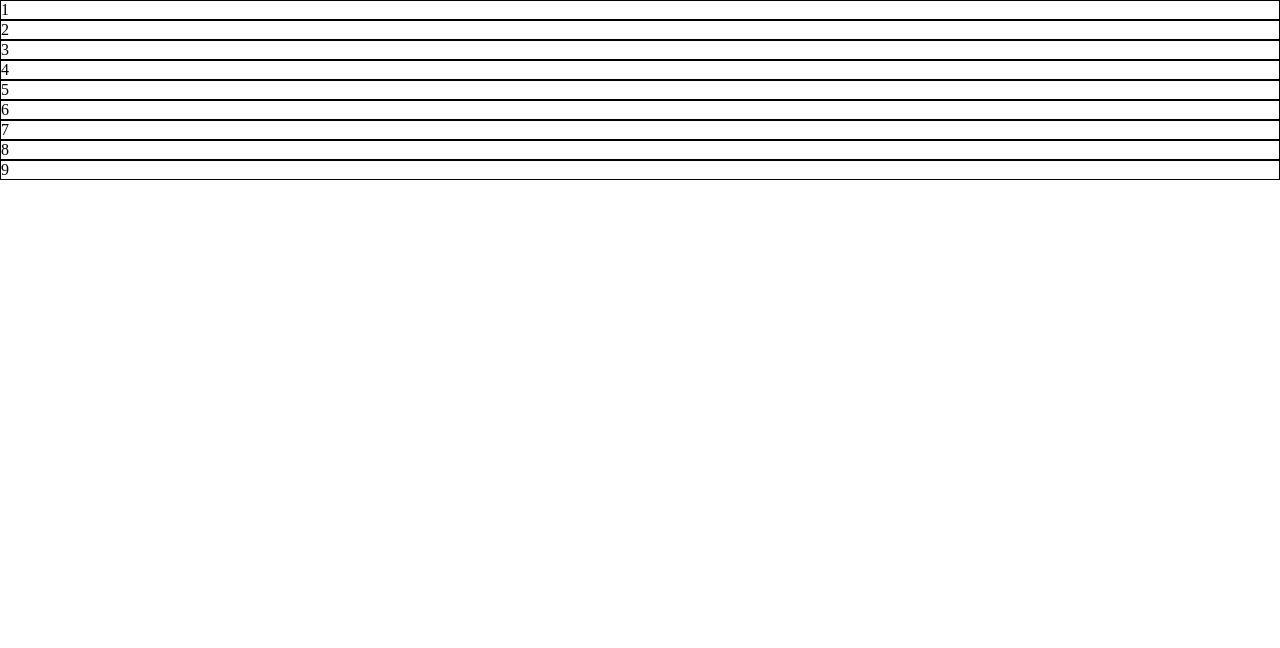
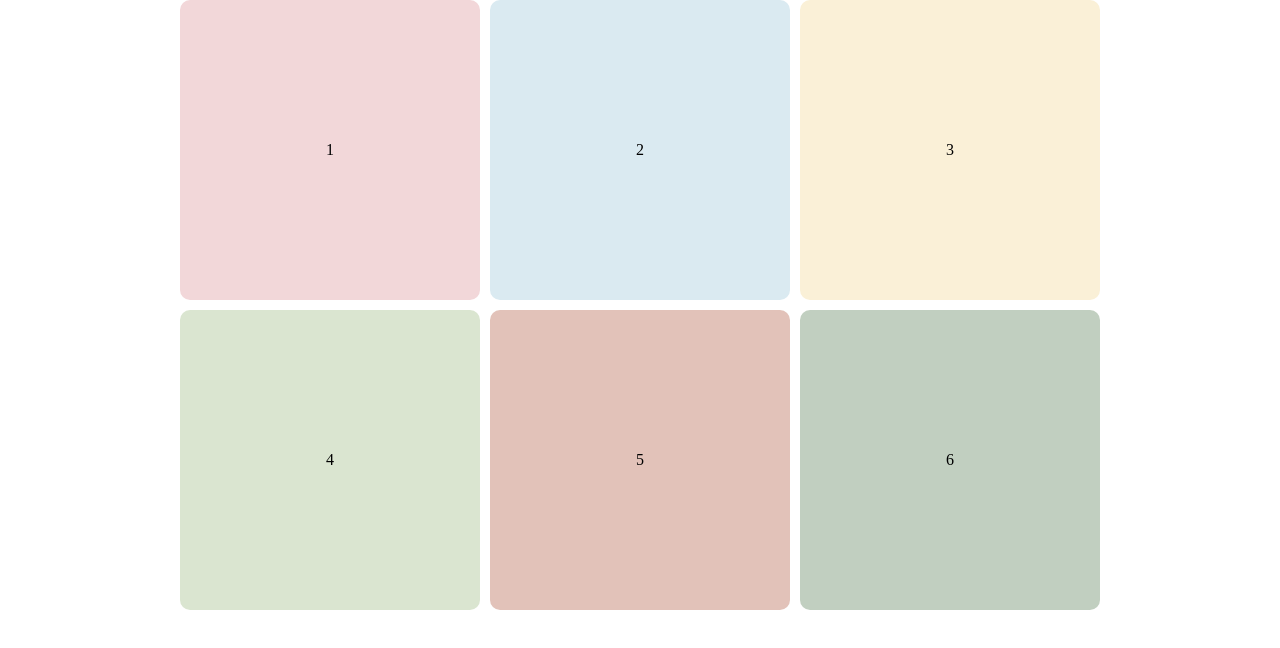
Before and after one commit to pabloskyDev/frontend-teorico, a plain HTML site: page index.html in a window 1280 px wide. Drawn offline with Linux system fonts and the light colour scheme.

Commit message:
Crear ejemplo sistema de grillas

```diff
--- a/index.html
+++ b/index.html
@@ -15,9 +15,6 @@
         <div class="item">4</div>
         <div class="item">5</div>
         <div class="item">6</div>
-        <div class="item">7</div>
-        <div class="item">8</div>
-        <div class="item">9</div>
     </div>
 </body>
 </html>
--- a/src/css/styles.css
+++ b/src/css/styles.css
@@ -9,9 +9,56 @@
 
 .container {
     display: grid;
-    grid-template-columns: 3, 1fr;
+    grid-template-columns: repeat(3, 300px);
+    grid-template-rows: repeat(2, 300px);
+    gap: 10px 10px;
+    justify-content: center;
+    align-content: center;
 }
 
-.container .item {
-    border: 1px solid #000;
+.item {
+    border-radius: 10px;
+    padding: 10px;
 }
+
+.item:nth-child(1) {
+    background-color: #F2D7D9;
+    display: flex;
+    justify-content: center;
+    align-items: center;
+}
+
+.item:nth-child(2) {
+    background-color: #DAEAF1;
+    display: flex;
+    justify-content: center;
+    align-items: center;
+}
+
+.item:nth-child(3) {
+    background-color: #FAF0D7;
+    display: flex;
+    justify-content: center;
+    align-items: center;
+}
+
+.item:nth-child(4) {
+    background-color: #DAE5D0;
+    display: flex;
+    justify-content: center;
+    align-items: center;
+}
+
+.item:nth-child(5) {
+    background-color: #E2C2B9;
+    display: flex;
+    justify-content: center;
+    align-items: center;
+}
+
+.item:nth-child(6) {
+    background-color: #C1CFC0;
+    display: flex;
+    justify-content: center;
+    align-items: center;
+}
```
